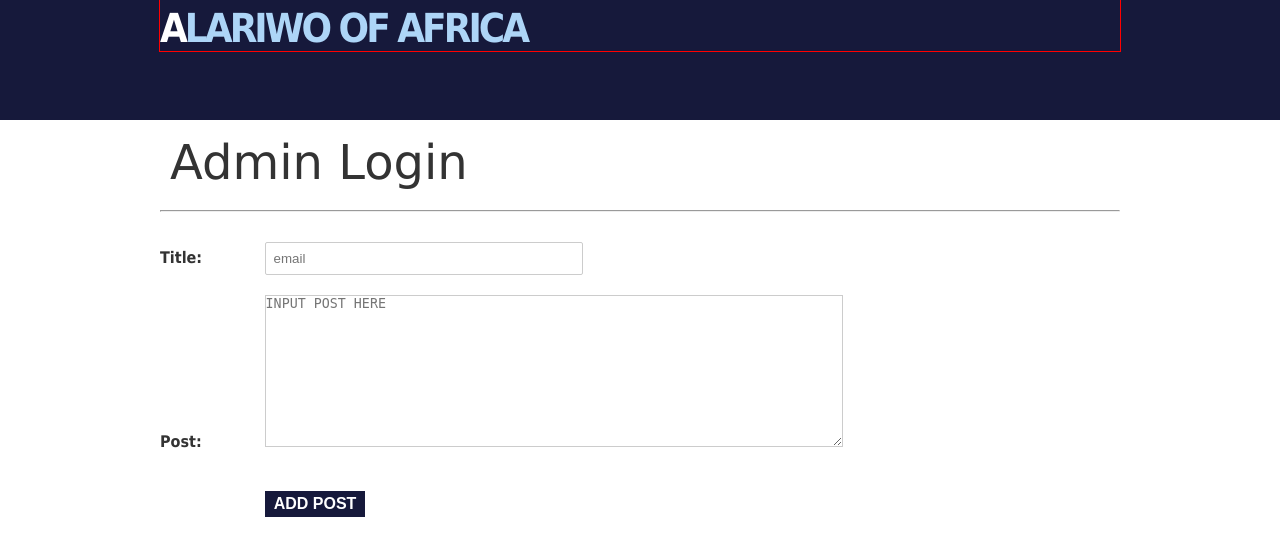
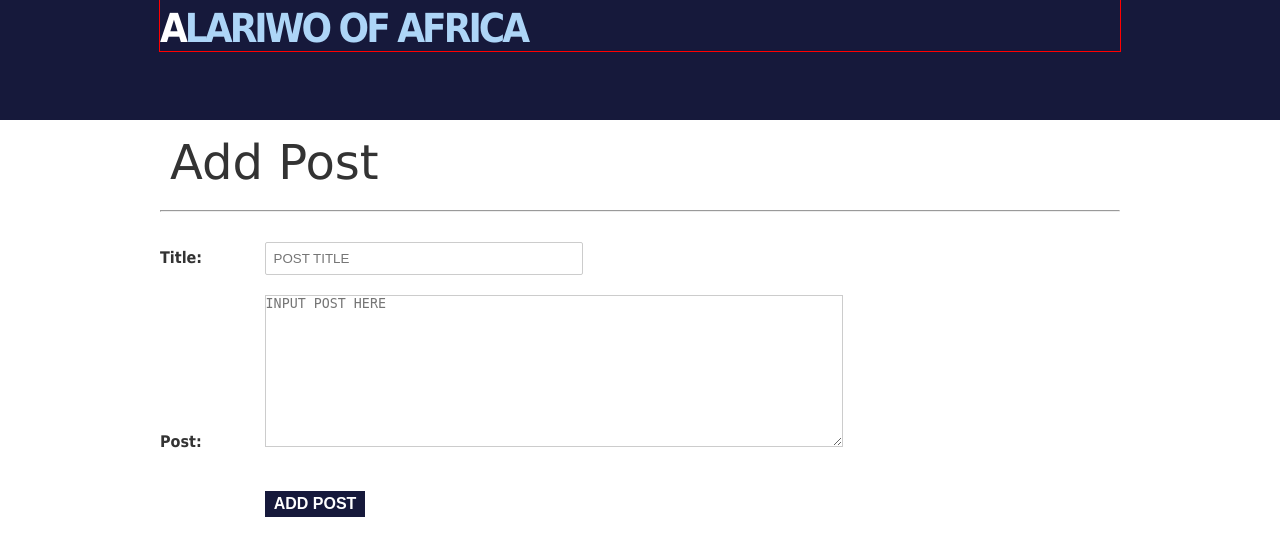
Before and after one commit to michgboxy2/blog, a PHP site: page /post.php in a window 1280 px wide. Shown: the top 556 px of the page. Run offline with PHP 8.4, Linux system fonts and the light colour scheme; the visitor is signed in with stand-in values (Sample User, id 1).

Commit message:
add post page done

```diff
--- a/www/adminLogin.php
+++ b/www/adminLogin.php
@@ -25,7 +25,7 @@ $page_title = 'Login';
 			$chk = doAdminLogin($conn,$clean);
 
 			if($chk[0]){
-				$_SESSION['id'] = $chk[1]['admid_id'];
+				$_SESSION['id'] = $chk[1]['admin_id'];
 				header("Location:homepage.php");
 
 			}
--- a/www/includes/functions.php
+++ b/www/includes/functions.php
@@ -78,3 +78,16 @@
 		header("Location:$loc");
 
 	}
+
+	function AddPost($dbconn, $input, $user_id){
+
+		$stmt = $dbconn->prepare("INSERT INTO post(post_id,title,user_id,posts,date) VALUES(NULL,:ti,:uid,:p,NOW())");
+		$data = [
+
+		":ti" => $input['title'],
+		":uid" => $user_id,
+		":p" => $input['post']
+				];
+		$stmt->execute($data);
+
+	}
--- a/www/post.php
+++ b/www/post.php
@@ -1,4 +1,6 @@
 <?php
+	session_start();
+	$uid = $_SESSION['id'];
 	$page_title = 'post';
 
 	include 'includes/db.php';
@@ -7,9 +9,23 @@
 
 	$error = [];
 
-	if(array_key_exists('post', $_POST)){
+	if(array_key_exists('submit', $_POST)){
 
-		echo "haha";
+		if(empty($_POST['title'])){
+			$error['title'] = "please enter title";
+
+		}
+
+		if(empty($_POST['post'])){
+			$error['post'] = "please enter post";
+		}
+
+		if(empty($error)){
+			$clean = array_map('trim', $_POST);
+			$clean['post'] = htmlspecialchars($clean['post']);
+			AddPost($conn, $clean, $uid);
+
+		}
 
 
 
@@ -18,12 +34,12 @@
 ?>
 
 		 <div class="wrapper">
-		<h1 id="register-label">Admin Login</h1>
+		<h1 id="register-label">Add Post</h1>
 		<hr>
-		<form id="register"  action ="login.php" method ="POST">
+		<form id="register"  action ="post.php" method ="POST">
 			<div>
 				<label>Title:</label>
-				<input type="text" name="title" placeholder="email">
+				<input type="text" name="title" placeholder="POST TITLE">
 			</div>
 
 			<div>
@@ -32,5 +48,5 @@
 
 			</div>
 
-			<input type="submit" name="post" value="ADD POST">
+			<input type="submit" name="submit" value="ADD POST">
 		</form>
```
